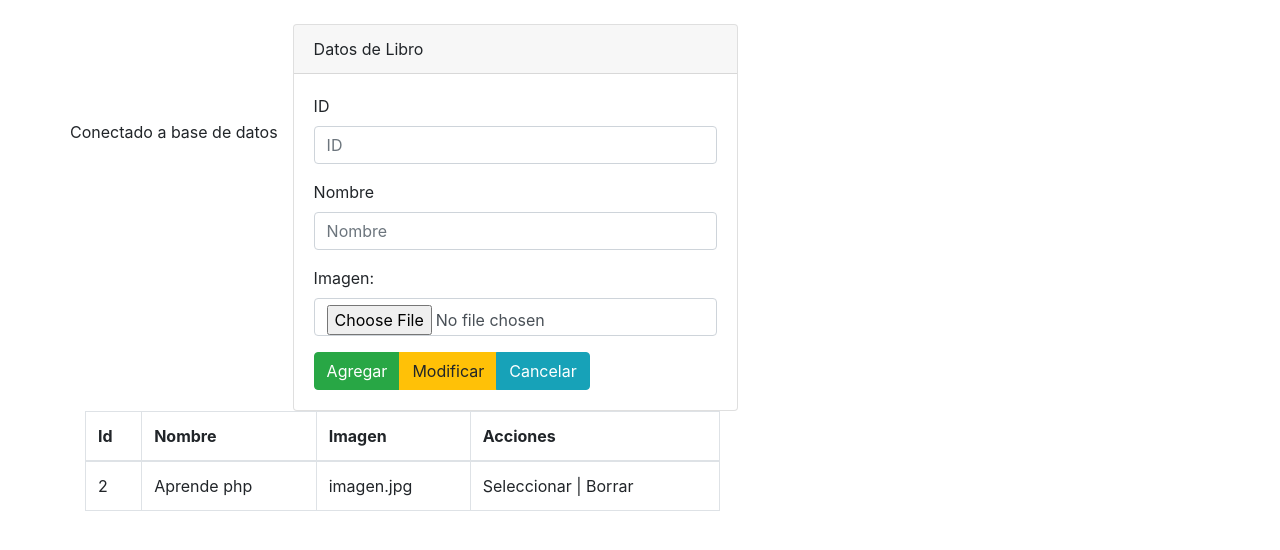
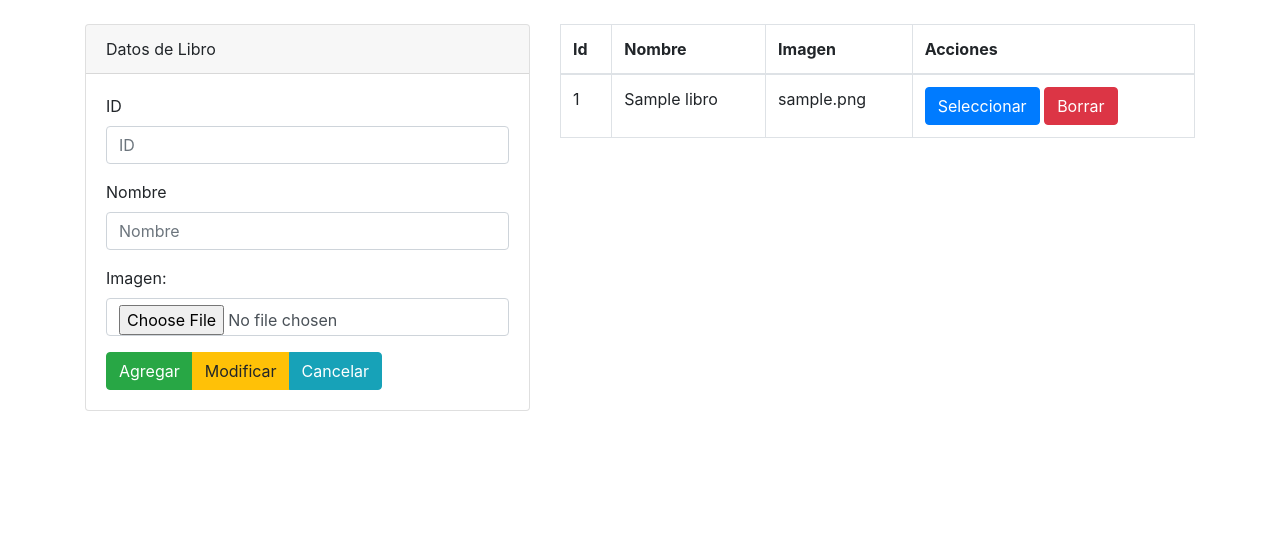
Before and after one commit to DiegoYanezGonzalez/site-web-php, a PHP site: page /administrador/seccion/productos.php in a window 1280 px wide. Shown: the part 56-606 px from the top of the page. Run offline with PHP 8.4, Linux system fonts and the light colour scheme; tables that the repository leaves empty or names only in its code hold one stand-in row (values such as "Sample post").

Commit message:
ActionsAdministratorData

```diff
--- a/administrador/config/bd.php
+++ b/administrador/config/bd.php
@@ -0,0 +1,15 @@
+<?php $host="localhost";
+   $bd="sitio";
+   $usuario="dieg";
+   $contrasenia="123123";
+
+   try {
+       $conexion=new PDO("mysql:host=$host;dbname=$bd",$usuario,$contrasenia);
+
+
+
+
+   } catch (Exception $ex) {
+       echo $ex->getMessage();
+   }
+?>
--- a/administrador/seccion/productos.php
+++ b/administrador/seccion/productos.php
@@ -1,4 +1,5 @@
 <?php include('../template/cabecera.php');?>
+<?php include('../config/bd.php');?>
 <?php
    $txtID=(isset($_POST['txtID'])) ? $_POST['txtID'] : "" ;
    $txtNombre=(isset($_POST['txtNombre'])) ? $_POST['txtNombre'] : "" ;
@@ -7,39 +8,77 @@
 
    $accion=(isset($_POST['accion'])) ? $_POST['accion'] : "" ;
 
-   echo $txtID."<br/>";
-   echo $txtNombre."<br/>";
-   echo $image."<br/>";
-   echo $accion."<br/>";
-
-   $host="localhost";
-   $bd="sitio";
-   $usuario="dieg";
-   $contrasenia="123123";
-
-   try {
-       $conexion=new PDO("mysql:host=$host;dbname=$bd",$usuario,$contrasenia);
-       if($conexion){echo "Conectado a base de datos";}
 
 
 
-   } catch (Exception $ex) {
-       echo $ex->getMessage();
-   }
-
    switch($accion){
         case"Agregar":
-        //    INSERT INTO `libros` (`id`, `nombre`, `imagen`) VALUES (NULL, 'Libro de php', 'imagen.jpg');
-                echo "Presionado boton agregar";
+            $sentenciaSQL = $conexion ->prepare("INSERT INTO libros (nombre, imagen) VALUES ( :nombre, :imagen);");
+            $sentenciaSQL->bindParam(':nombre',$txtNombre);
+
+            $fecha = new DateTime();
+            $nombreArchivo=($image!="")?$fecha->getTimestamp()."_".$_FILES["image"]["name"]:"imagen.jpg";
+            $tmpImagen=$_FILES["image"]["tmp_name"];
+
+            if($tmpImagen!=""){
+                move_uploaded_file($tmpImagen,"../../img/".$nombreArchivo);
+            }
+
+            $sentenciaSQL->bindParam(':imagen',$nombreArchivo);
+            $sentenciaSQL->execute();
+
             break;
             case"Modificar":
-                echo "Presionado boton Modificar";
+               // echo "Presionado boton Modificar";
+               $sentenciaSQL = $conexion ->prepare("UPDATE  libros SET nombre=:nombre WHERE id=:id");
+               $sentenciaSQL->bindParam(':nombre',$txtNombre);
+               $sentenciaSQL->bindParam(':id',$txtID);
+               $sentenciaSQL->execute();
+
+               if($image!=""){
+               $sentenciaSQL = $conexion ->prepare("UPDATE  libros SET imagen=:imagen WHERE id=:id");
+               $sentenciaSQL->bindParam(':imagen',$image);
+               $sentenciaSQL->bindParam(':id',$txtID);
+               $sentenciaSQL->execute();
+            }
             break;
             case"Cancelar":
-                echo "Presionado boton Cancelar";
+                //echo "Presionado boton Cancelar";
+            break;
+            case"Seleccionar":
+               // echo "Presionado boton Seleccionar";
+               $sentenciaSQL = $conexion ->prepare("SELECT * FROM libros WHERE id=:id");
+               $sentenciaSQL->bindParam(':id',$txtID);
+               $sentenciaSQL->execute();
+               $libro=$sentenciaSQL->fetch(PDO::FETCH_LAZY);
+
+               $txtNombre=$libro['nombre'];
+               $imagen=$libro['imagen'];
+
+            break;
+
+            case"Borrar":
+
+                $sentenciaSQL = $conexion ->prepare("SELECT imagen FROM libros WHERE id=:id");
+                $sentenciaSQL->bindParam(':id',$txtID);
+                $sentenciaSQL->execute();
+                $libro=$sentenciaSQL->fetch(PDO::FETCH_LAZY);
+
+                if(isset($libro["imagen"]) && ($libro["imagen"]!="imagen.jpg") ){
+                    if(file_exists("../../img/".$libro["imagen"])){
+                        unlink("../../img/".$libro["imagen"]);
+                    }
+                }
+
+
+            $sentenciaSQL = $conexion ->prepare("DELETE FROM libros WHERE id=:id");
+               $sentenciaSQL->bindParam(':id',$txtID);
+               $sentenciaSQL->execute();
             break;
    }
-
+   $sentenciaSQL = $conexion ->prepare("SELECT * FROM libros");
+   $sentenciaSQL->execute();
+   $listaLibros=$sentenciaSQL->fetchAll(PDO::FETCH_ASSOC);
 ;?>
 
 <div class="col-md-5">
@@ -54,19 +93,21 @@
     <form  method="POST" enctype="multipart/form-data">
         <div class = "form-group">
         <label for="txtID">ID</label>
-        <input type="text" class="form-control" name="txtID" id="txtID"  placeholder="ID">
+        <input type="text" class="form-control" value="<?php echo $txtID;?>" name="txtID" id="txtID"  placeholder="ID">
         </div>
 
         <div class = "form-group">
         <label for="txtNombre">Nombre</label>
-        <input type="text" class="form-control" name="txtNombre" id="txtNombre"  placeholder="Nombre">
+        <input type="text" class="form-control" value="<?php echo $txtNombre;?>"  name="txtNombre" id="txtNombre"  placeholder="Nombre">
         </div>
 
         <div class = "form-group">
         <label for="image">Imagen:</label>
+
+        <?php echo $image;?>
+
         <input type="file" class="form-control" name="image" id="image">
         </div>
-
 
         <div class="btn-group" role="group" aria-label="">
             <button type="submit" name="accion" value="Agregar" class="btn btn-success">Agregar</button>
@@ -80,12 +121,6 @@
 
 
 </div>
-
-
-
-
-
-
 </div>
 <div class="col-md-7">
     <table class="table table-bordered">
@@ -98,14 +133,24 @@
             </tr>
         </thead>
         <tbody>
+            <?php foreach($listaLibros as $libro){ ?>
+
             <tr>
-                <td>2</td>
-                <td>Aprende php</td>
-                <td>imagen.jpg</td>
-                <td>Seleccionar | Borrar
+                <td><?php echo $libro['id'] ?></td>
+                <td><?php echo $libro['nombre'] ?></td>
+                <td><?php echo $libro['imagen'] ?></td>
+
+                <td>
+
+                    <form method="post">
+                        <input type="hidden" name="txtID" id="txtID" value="<?php echo $libro['id'] ?>"/>
+                        <input type="submit" name="accion" value="Seleccionar" class="btn btn-primary"/>
+                        <input type="submit" name="accion" value="Borrar" class="btn btn-danger"/>
+                    </form>
                 </td>
+
             </tr>
-
+            <?php } ?>
         </tbody>
     </table>
 </div>
```
Also changed, not shown: img/1634733197_Caterpillar-2.PNG (added).
